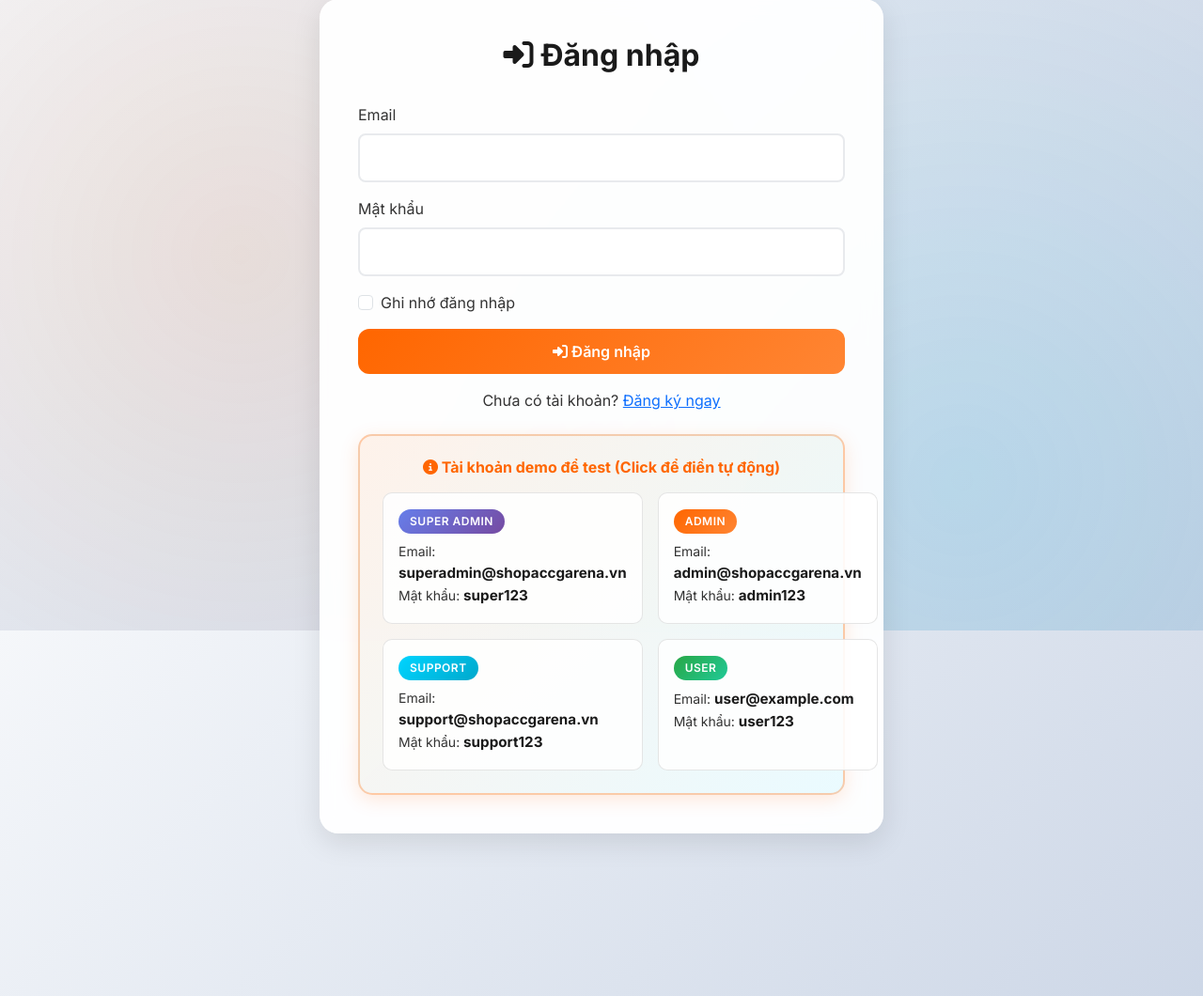
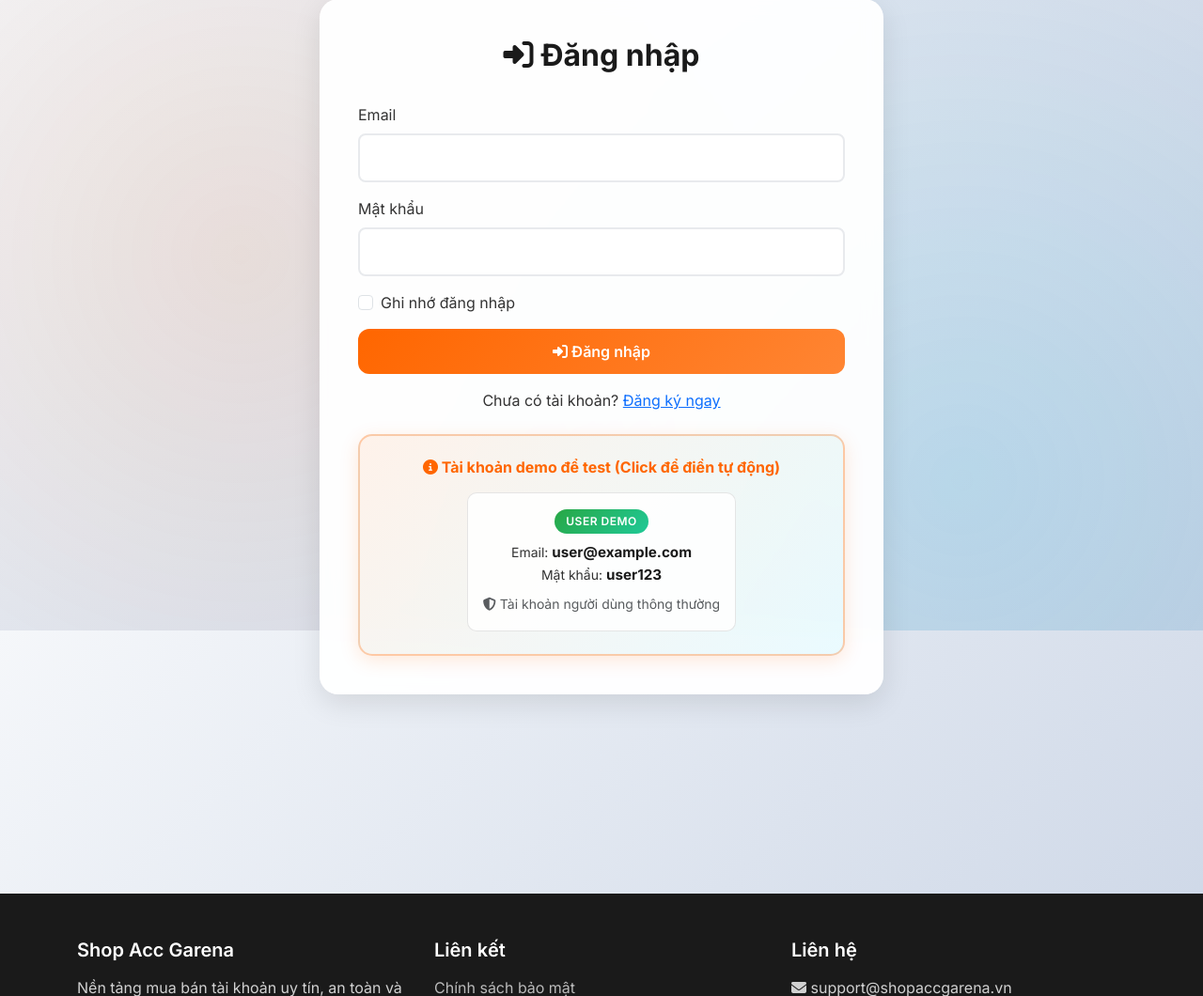
Before and after one commit to kurumi-2004/shop-ban-acc-garena, a Flask app: page /login in a window 1280 px wide. Shown: the part 129-1189 px from the top of the page at 94% size. Run offline with Flask 3, Linux system fonts and the light colour scheme.

Commit message:
Fix issue preventing users from viewing account details and update login credentials
Update admin passwords to a more secure format in init_db.py, adjust z-index for CSS elements in style.css to ensure buttons are clickable, and modify the login page (login.html) to remove old demo account credentials and display a single user demo account with updated styling and information. Also, correct the 'Xem chi tiết' button in index.html to be correctly rendered.

Replit-Commit-Author: Agent
Replit-Commit-Session-Id: d0b4c63e-77fc-4ad9-a886-50d4c7e2062a
Replit-Commit-Checkpoint-Type: intermediate_checkpoint
Replit-Commit-Screenshot-Url: https://storage.googleapis.com/screenshot-production-us-central1/140612d5-f80b-499a-b9bc-79f72f109eb5/d0b4c63e-77fc-4ad9-a886-50d4c7e2062a/fvFYM7C

```diff
--- a/static/css/style.css
+++ b/static/css/style.css
@@ -318,6 +318,8 @@ body::before {
     background: radial-gradient(circle, rgba(255, 102, 0, 0.1) 0%, transparent 70%);
     opacity: 0;
     transition: opacity 0.4s ease;
+    pointer-events: none;
+    z-index: 0;
 }
 
 .account-card:hover {
@@ -338,6 +340,13 @@ body::before {
     color: var(--tech-black);
     font-weight: 600;
     margin-bottom: 0.75rem;
+    position: relative;
+    z-index: 1;
+}
+
+.account-card .btn {
+    position: relative;
+    z-index: 2;
 }
 
 .account-price {
--- a/templates/index.html
+++ b/templates/index.html
@@ -57,7 +57,7 @@
             </div>
             <div class="account-price">{{ "{:,.0f}".format(account.price) }} ₫</div>
             <p class="text-muted">{{ account.description[:80] }}...</p>
-            <a href="{{ url_for('account_detail', account_id=account.id) }}" class="btn btn-primary w-100" target="_parent">
+            <a href="{{ url_for('account_detail', account_id=account.id) }}" class="btn btn-primary w-100">
                 <i class="fas fa-eye"></i> Xem chi tiết
             </a>
         </div>
--- a/templates/login.html
+++ b/templates/login.html
@@ -42,27 +42,16 @@
 
     <div class="demo-accounts mt-4" data-aos="fade-up">
         <h6 class="text-center mb-3"><i class="fas fa-info-circle"></i> Tài khoản demo để test (Click để điền tự động)</h6>
-        <div class="demo-grid">
-            <div class="demo-account" onclick="fillLogin('superadmin@shopaccgarena.vn', 'super123')" style="cursor: pointer;">
-                <span class="demo-role super-admin">Super Admin</span>
-                <small class="d-block mt-2">Email: <strong>superadmin@shopaccgarena.vn</strong></small>
-                <small class="d-block">Mật khẩu: <strong>super123</strong></small>
-            </div>
-            <div class="demo-account" onclick="fillLogin('admin@shopaccgarena.vn', 'admin123')" style="cursor: pointer;">
-                <span class="demo-role admin">Admin</span>
-                <small class="d-block mt-2">Email: <strong>admin@shopaccgarena.vn</strong></small>
-                <small class="d-block">Mật khẩu: <strong>admin123</strong></small>
-            </div>
-            <div class="demo-account" onclick="fillLogin('support@shopaccgarena.vn', 'support123')" style="cursor: pointer;">
-                <span class="demo-role support">Support</span>
-                <small class="d-block mt-2">Email: <strong>support@shopaccgarena.vn</strong></small>
-                <small class="d-block">Mật khẩu: <strong>support123</strong></small>
-            </div>
-            <div class="demo-account" onclick="fillLogin('user@example.com', 'user123')" style="cursor: pointer;">
-                <span class="demo-role user">User</span>
+        <div class="text-center">
+            <div class="demo-account d-inline-block" onclick="fillLogin('user@example.com', 'user123')" style="cursor: pointer; max-width: 350px;">
+                <span class="demo-role user">User Demo</span>
                 <small class="d-block mt-2">Email: <strong>user@example.com</strong></small>
                 <small class="d-block">Mật khẩu: <strong>user123</strong></small>
+                <small class="d-block mt-2 text-muted"><i class="fas fa-shield-alt"></i> Tài khoản người dùng thông thường</small>
             </div>
+        </div>
+        <div class="alert alert-info mt-3 mb-0">
+            <small><i class="fas fa-info-circle"></i> Đây là tài khoản demo để test các tính năng mua hàng. Để truy cập quản trị, vui lòng liên hệ admin.</small>
         </div>
     </div>
 </div>
```
Also changed, not shown: init_db.py (+10 -16 lines).
